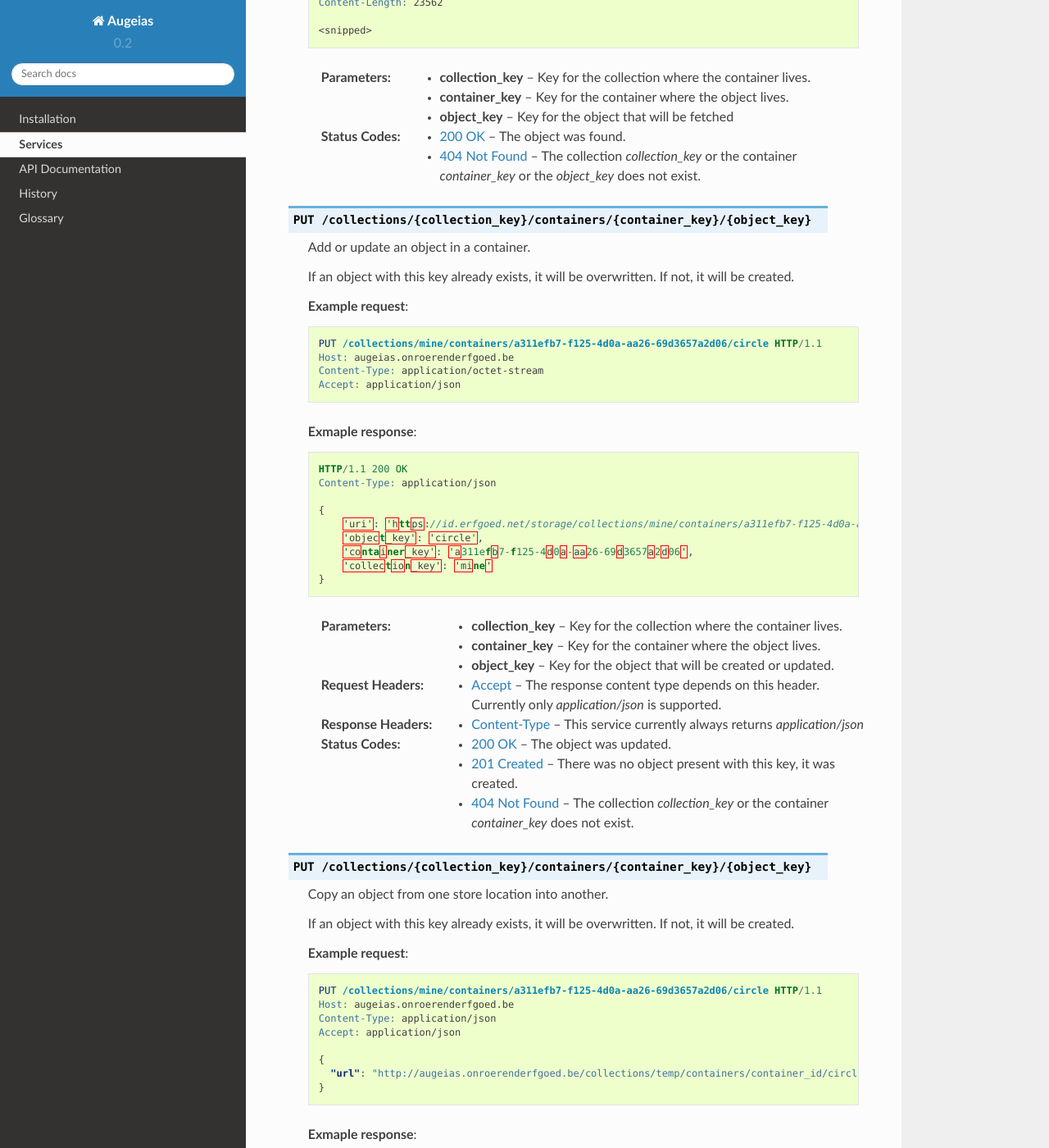
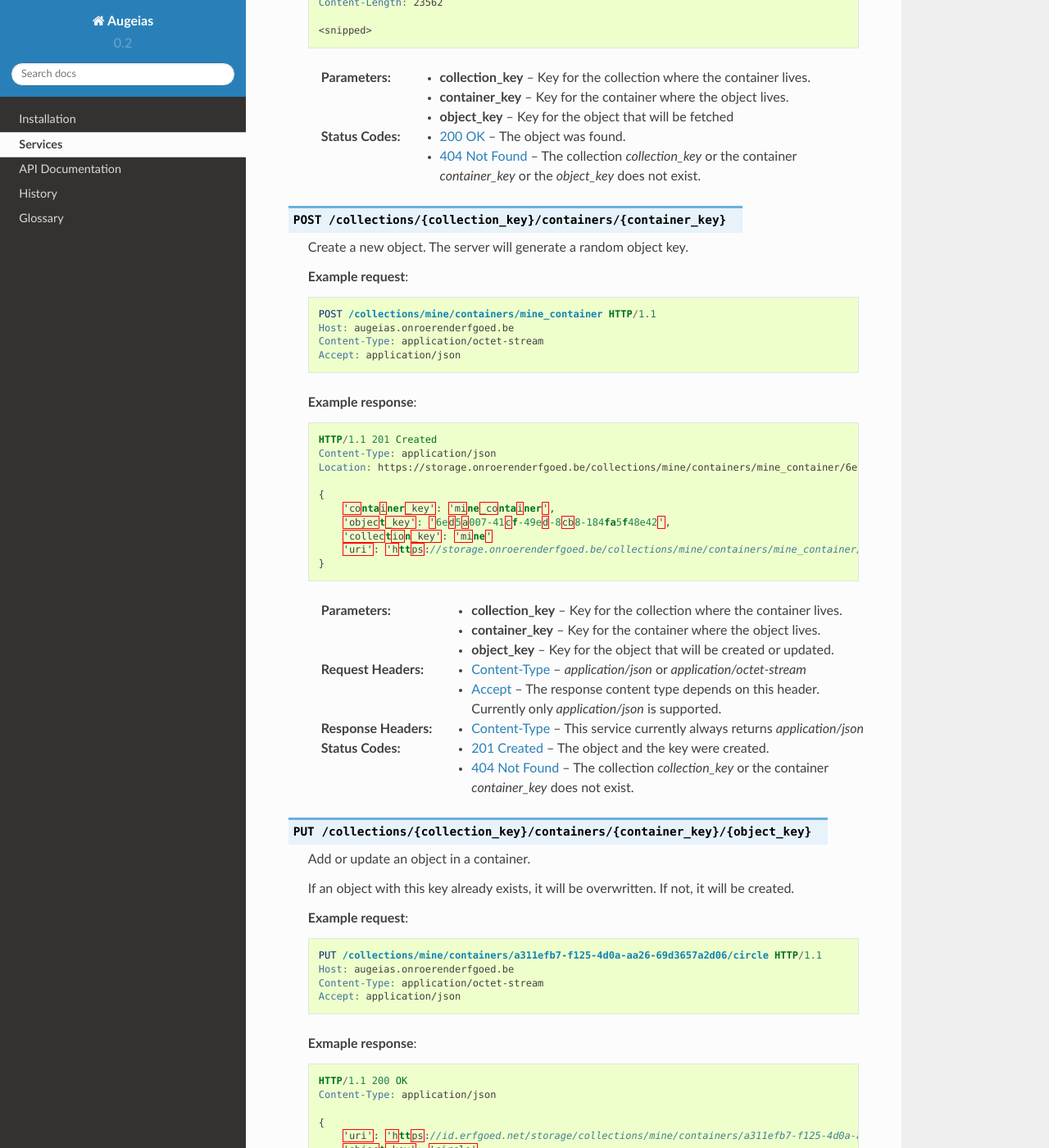
Before and after one commit to OnroerendErfgoed/augeias, a Sphinx documentation site: the page built from docs/service.rst, in a window 1280 px wide and 1400 px high, scrolled down 4477 px. Shown: the whole window at 82% size. Built offline with Sphinx 7.4.7 and the Read the Docs theme 2.0.0, drawn with Linux system fonts in a browser that asks for light colours; some of the changed text lies outside the part shown.

Commit message:
update docs

```diff
--- a/HISTORY.rst
+++ b/HISTORY.rst
@@ -1,8 +1,9 @@
-0.3.0 (08-08-2017)
+0.3.0 (??-08-2017)
 ------------------
 
 - Add 'copy' functionality to update_object endpoint. In this case the view accepts the (augeias) location
-of the file object and copies it to a new location.
+of the file object and copies it to a new location. (#17)
+- Add Endpoint to create object and key. (#20)
 
 0.2.0 (07-11-2015)
 ------------------
--- a/docs/service.rst
+++ b/docs/service.rst
@@ -278,6 +278,52 @@ container are 1 or more objects.
         `container_key` or the `object_key` does not exist.
 
 
+.. http:post:: /collections/{collection_key}/containers/{container_key}
+
+    Create a new object. The server will generate a random object key.
+
+
+    **Example request**:
+
+    .. sourcecode:: http
+
+        POST /collections/mine/containers/mine_container HTTP/1.1
+        Host: augeias.onroerenderfgoed.be
+        Content-Type: application/octet-stream
+        Accept: application/json
+
+    **Example response**:
+
+    .. sourcecode:: http
+
+        HTTP/1.1 201 Created
+        Content-Type: application/json
+        Location: https://storage.onroerenderfgoed.be/collections/mine/containers/mine_container/6ed5a007-41cf-49ed-8cb8-184fa5f48e42
+
+        {
+            'container_key': 'mine_container',
+            'object_key': '6ed5a007-41cf-49ed-8cb8-184fa5f48e42',
+            'collection_key': 'mine'
+            'uri': 'https://storage.onroerenderfgoed.be/collections/mine/containers/mine_container/6ed5a007-41cf-49ed-8cb8-184fa5f48e42'
+        }
+
+    :param collection_key: Key for the collection where the container lives.
+    :param container_key: Key for the container where the object lives.
+    :param object_key: Key for the object that will be created or updated.
+
+    :reqheader Content-Type:
+        :mimetype:`application/json` or :mimetype:`application/octet-stream`
+    :reqheader Accept: The response content type depends on this header.
+        Currently only :mimetype:`application/json` is supported.
+
+    :resheader Content-Type: This service currently always returns
+        :mimetype:`application/json`
+
+    :statuscode 201: The object and the key were created.
+    :statuscode 404: The collection `collection_key` or the container
+        `container_key` does not exist.
+
+
 .. http:put:: /collections/{collection_key}/containers/{container_key}/{object_key}
 
     Add or update an object in a container.
@@ -313,6 +359,8 @@ container are 1 or more objects.
     :param container_key: Key for the container where the object lives.
     :param object_key: Key for the object that will be created or updated.
 
+    :reqheader Content-Type:
+        :mimetype:`application/json` or :mimetype:`application/octet-stream`
     :reqheader Accept: The response content type depends on this header.
         Currently only :mimetype:`application/json` is supported.
 
@@ -363,6 +411,8 @@ container are 1 or more objects.
     :param container_key: Key for the container where the object lives.
     :param object_key: Key for the object that will be created or updated.
 
+    :reqheader Content-Type:
+        :mimetype:`application/json` or :mimetype:`application/octet-stream`
     :reqheader Accept: The response content type depends on this header.
         Currently only :mimetype:`application/json` is supported.
 
```
